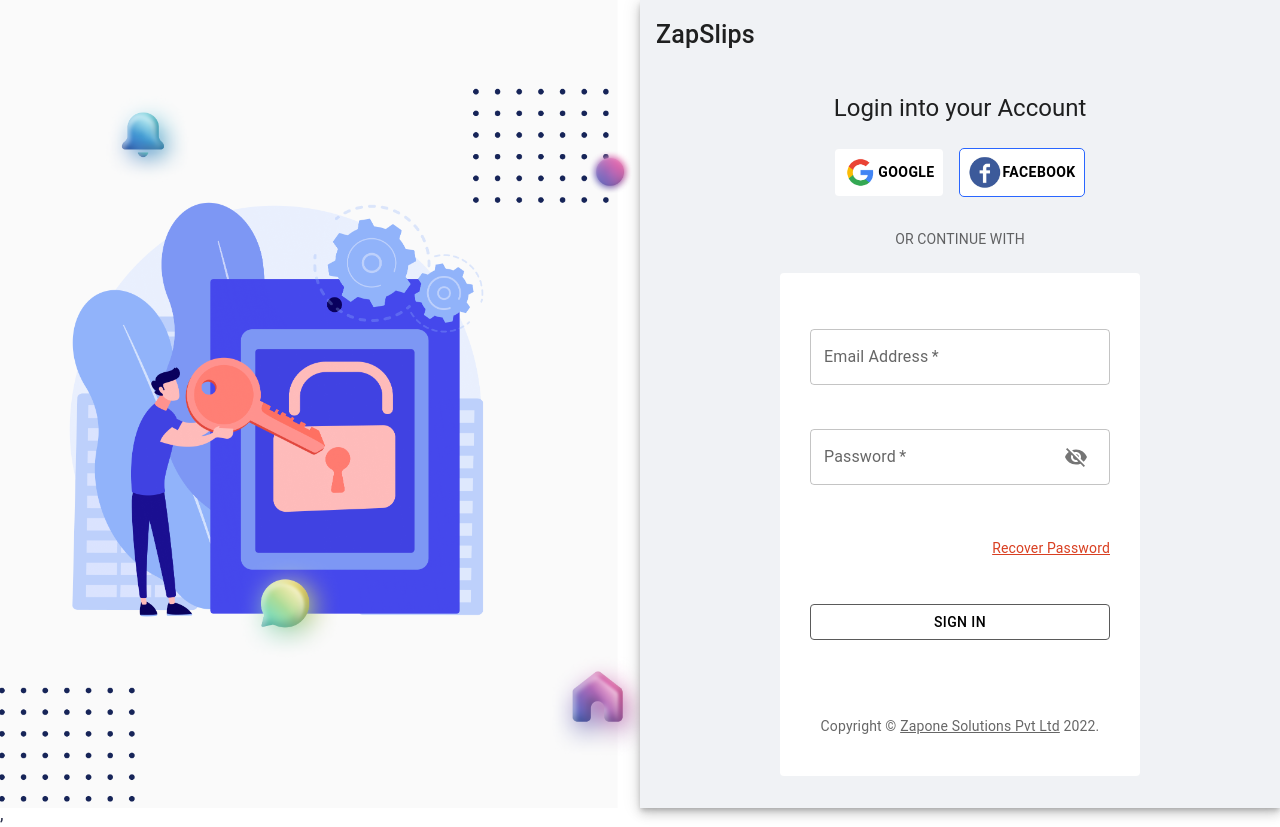
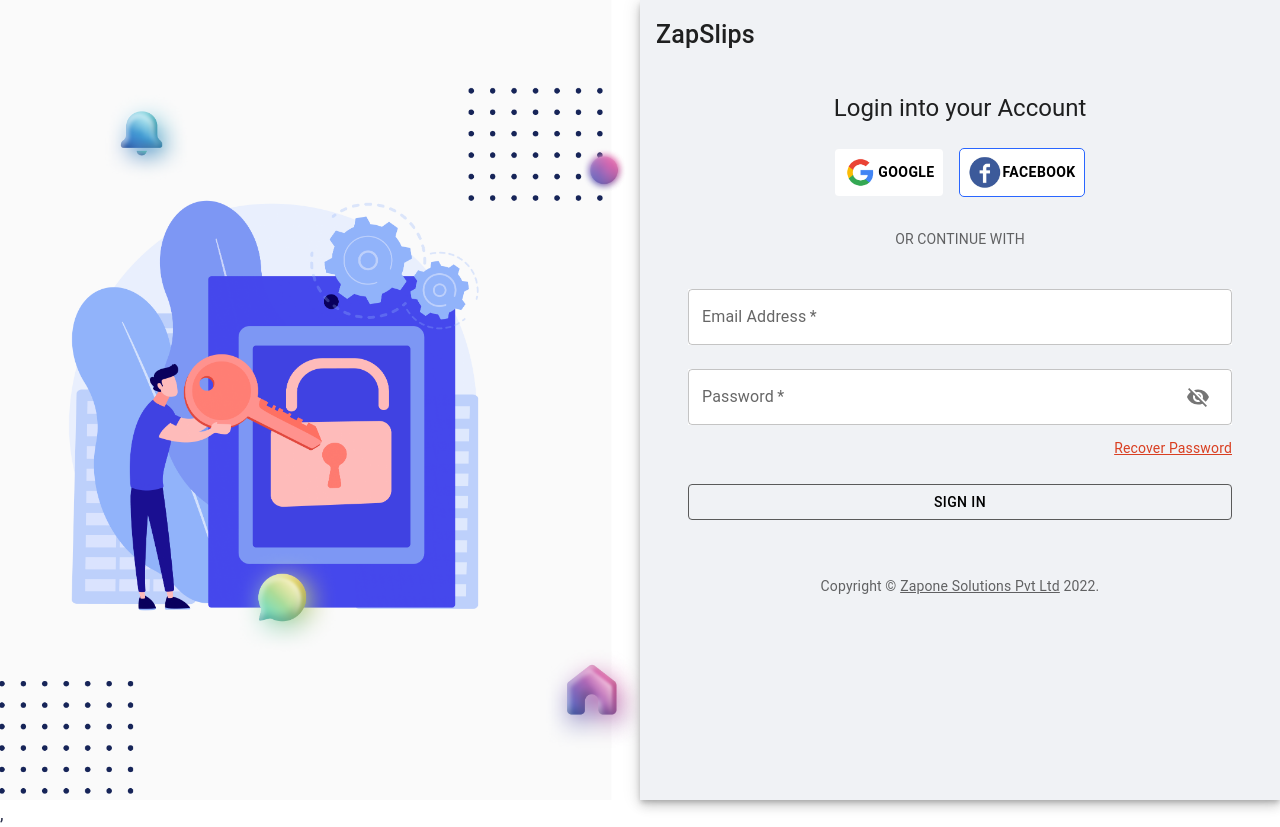
Before and after one commit to bhaven01-geek/ZapSlips-WebApp, a React (Create React App) app: page /login in a window 1280 px wide. Built offline with nearby package versions, Linux system fonts and the light colour scheme.

Commit message:
styled page and removed css conflict with homepage

```diff
--- a/src/components/login.css
+++ b/src/components/login.css
@@ -19,7 +19,7 @@
     gap: 25px;
     width: 360px;
   }
-  form {
+  .details-cont form {
     /* box-shadow: black 0 0 2px 0; */
     border-radius: 4px;
     padding: 40px 30px;
@@ -32,6 +32,5 @@
     width: 360px;
   }
   .react-tel-input .form-control , .react-tel-input {
-
     height: 56px;
 }
--- a/src/pages/UpdateCompanyDetails.js
+++ b/src/pages/UpdateCompanyDetails.js
@@ -117,6 +117,7 @@
   return loading ? (
     <CircularProgress color="secondary" />
   ) : (
+    <div className ="details-cont">
     <Container component="main" maxWidth="xs" sx = {{gap:"25px"}}>
       <CssBaseline />
       <Grid component={Paper} elevation={6} sx={{
@@ -237,6 +238,7 @@
       </Box> */}
 
     </Container>
+    </div>
   );
 };
 
```
